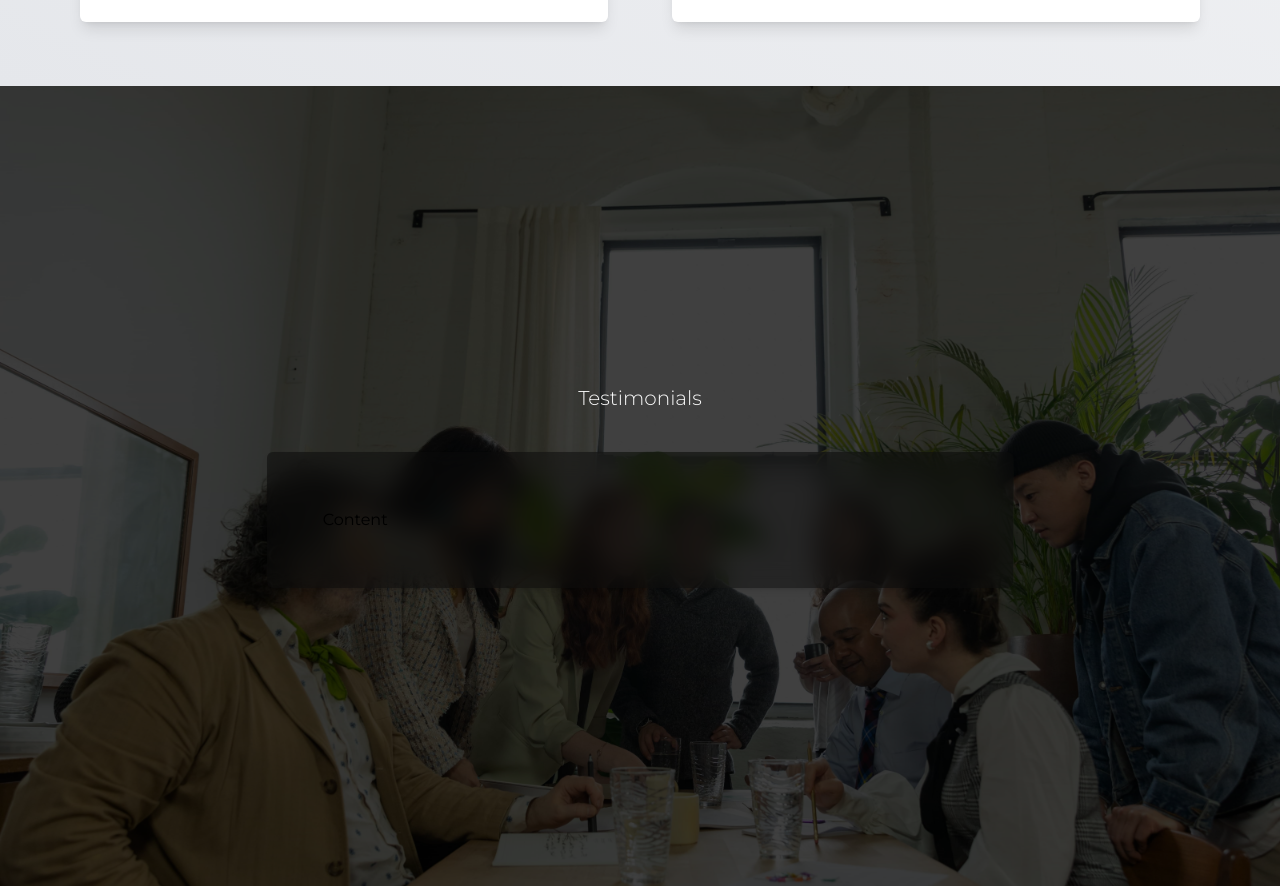
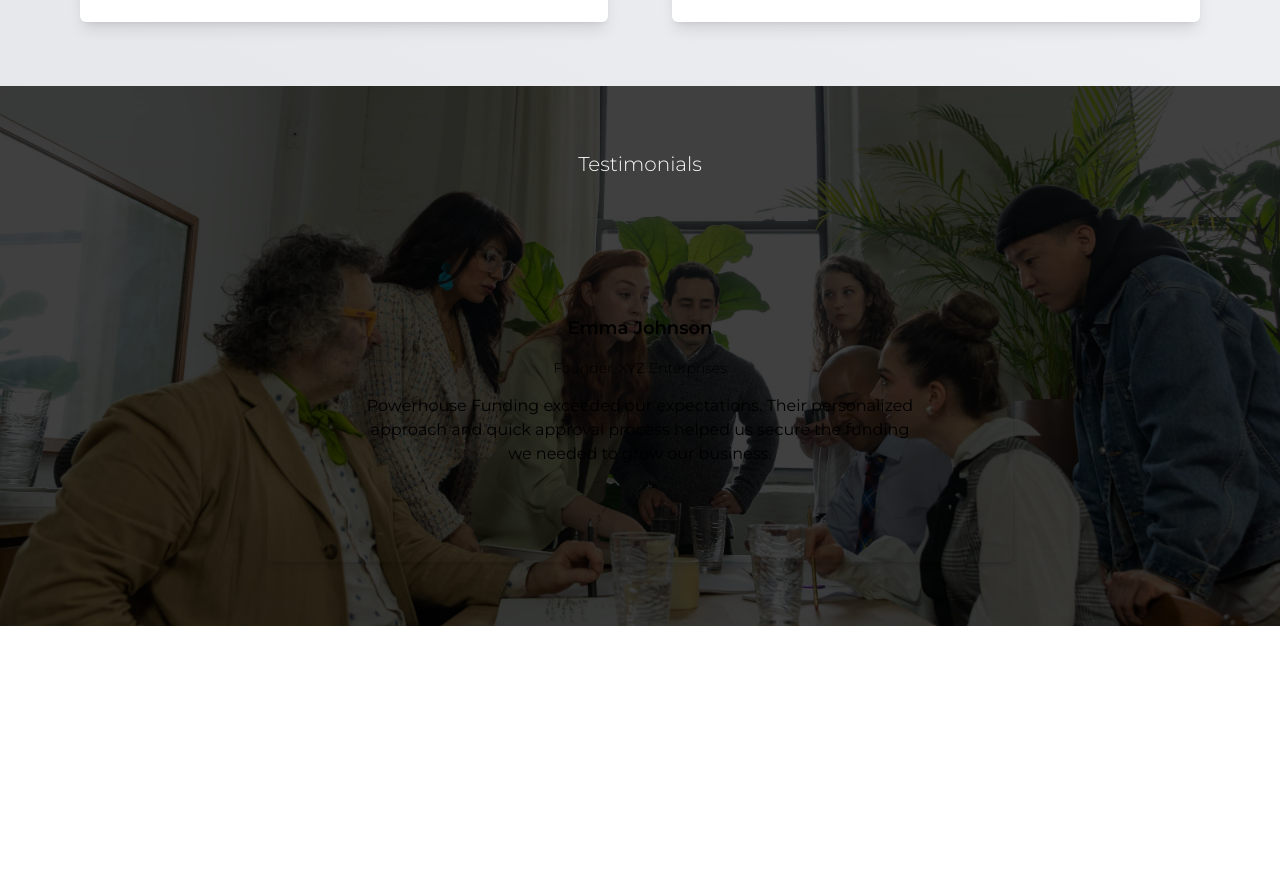
Before and after one commit to dewanwakilahmed/kesef-capital-group-v0, a Next.js app: page / in a window 1280 px wide. Shown: the part 2696-3582 px from the top of the page. After the commit the page ends 3322 px from the top, so only its background shows below. Built offline with nearby package versions, Linux system fonts and the light colour scheme.

Commit message:
Partially finished testimonials section of home page

```diff
--- a/sections/home-page/testimonials-section/TestimonialsSection.tsx
+++ b/sections/home-page/testimonials-section/TestimonialsSection.tsx
@@ -28,7 +28,17 @@ const TestimonialsSection = () => {
       <div className='testimonials-bg-img-overlay' />
 
       <h2 className='testimonials-title'>Testimonials</h2>
-      <div className='testimonials-content'>Content</div>
+      <div className='testimonials-content'>
+        <div className='carousel'>
+          {testimonials.map((testimonial, index) => (
+            <div key={index} className='testimonial'>
+              <h3>{testimonial.name}</h3>
+              <h4>{testimonial.position}</h4>
+              <p>{testimonial.feedback}</p>
+            </div>
+          ))}
+        </div>
+      </div>
     </section>
   );
 };
--- a/sections/home-page/testimonials-section/testimonials-section.css
+++ b/sections/home-page/testimonials-section/testimonials-section.css
@@ -1,19 +1,19 @@
 .testimonials-section {
-  @apply bg-office-workplace
+  @apply relative
+  bg-office-workplace
   bg-cover
-  relative
   px-20
   py-16
-  h-screen
   flex
   flex-col
   justify-center
   items-center;
+  background-position: center 75%;
 }
 
 .testimonials-bg-img-overlay {
-  @apply bg-overlay
-  absolute
+  @apply absolute
+  bg-overlay
   inset-0;
 }
 
@@ -21,15 +21,13 @@
   @apply relative
   text-center
   text-xl
+  mb-10
   text-neutral-50
-  mb-10
   font-light;
 }
 
 .testimonials-content {
   @apply relative
-  bg-neutral-950/50
-  backdrop-blur-md
   rounded-md
   p-14
   w-2/3
@@ -37,6 +35,40 @@
   flex-col
   gap-8
   shadow-md
-  hover:bg-neutral-950/60
   hover:shadow-xl;
 }
+
+.carousel {
+  @apply flex
+  overflow-x-auto;
+}
+
+.carousel::-webkit-scrollbar {
+  display: none;
+}
+
+.testimonial {
+  @apply flex-shrink-0
+  w-full
+  flex
+  flex-col
+  gap-4
+  justify-center
+  items-center
+  text-center
+  p-10;
+}
+
+.testimonial h3 {
+  @apply text-lg
+  font-semibold;
+}
+
+.testimonial h4 {
+  @apply text-sm
+  font-light;
+}
+
+.testimonial p {
+  @apply text-base;
+}
```
